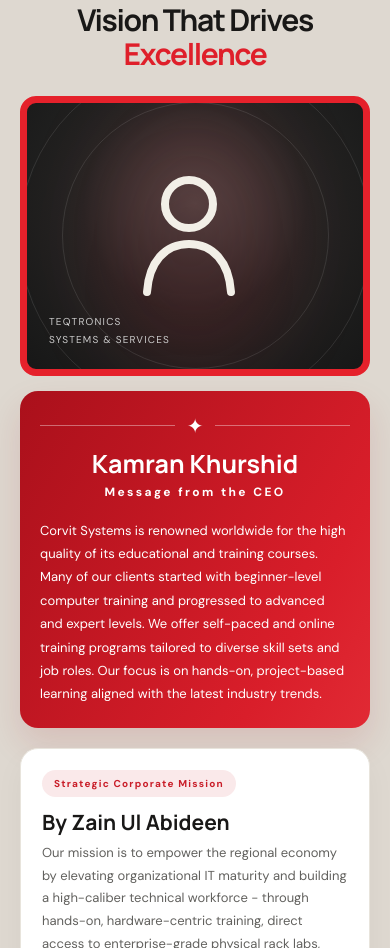
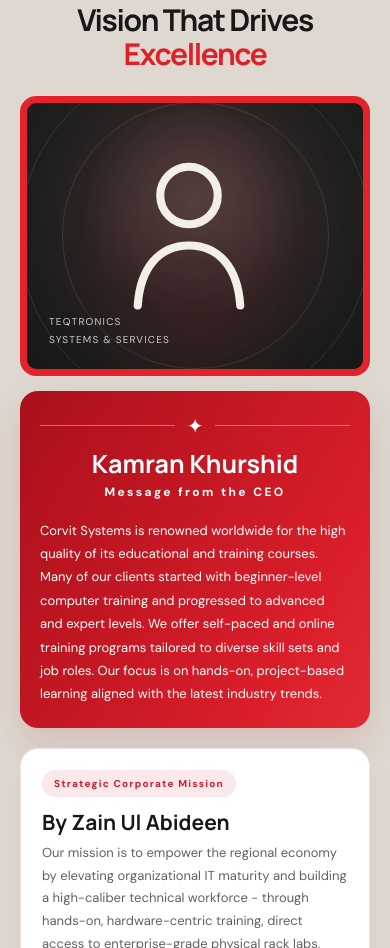
Before and after one commit to craftswithcode/Teqtronics-web, a plain HTML site: page public/index.html in a window 390 px wide. Shown: the part 3206-4154 px from the top of the page. Drawn offline with nearby package versions, Linux system fonts and the light colour scheme.

Commit message:
Update website

```diff
--- a/public/index.html
+++ b/public/index.html
@@ -140,9 +140,9 @@
                 <div class="ceoPortrait" role="img" aria-label="Zain ul Abideen, CEO"><span
                         class="portraitGlow"></span><span class="portraitInitials" aria-label="Person icon"><svg
                             viewBox="0 0 120 140" role="img" aria-hidden="true">
-                            <circle cx="60" cy="38" r="24" fill="none" stroke="currentColor" stroke-width="8" />
-                            <path d="M18 126c2-30 18-48 42-48s40 18 42 48" fill="none" stroke="currentColor"
-                                stroke-width="8" stroke-linecap="round" />
+                                <circle cx="60" cy="38" r="23" fill="none" stroke="currentColor" stroke-width="6.5" />
+                                <path d="M19 126c2-30 17-48 41-48s39 18 41 48" fill="none" stroke="currentColor"
+                                    stroke-width="6.5" stroke-linecap="round" />
                         </svg></span><span class="portraitCaption">TEQTRONICS<br>SYSTEMS &amp; SERVICES</span></div>
                 <div class="leadershipCopy">
                     <div class="ceoCard">
--- a/public/theme.css
+++ b/public/theme.css
@@ -11,7 +11,7 @@ header.mainHeader,.home header.mainHeader{width:100%;min-height:82px;padding:12p
 @media(max-width:900px){header.mainHeader,.home header.mainHeader{padding:12px 20px;flex-wrap:wrap;gap:6px 12px}.mainHeader nav{order:3;flex:1 0 100%;justify-content:center;border-top:1px solid #eee;padding-top:7px}.mainHeader nav a{padding:9px 12px;font-size:12px}.leadershipGrid{grid-template-columns:minmax(230px,.72fr) minmax(0,1.3fr);gap:20px}.ceoPortrait{min-height:500px}.ceoCard{padding:23px}.ceoCard p{font-size:13px}}
 @media(max-width:650px){header.mainHeader,.home header.mainHeader{padding:10px 14px}.mainHeader .brand b{font-size:15px}.mainHeader .brand small{font-size:7px}.mainHeader .mark{font-size:25px}.mainHeader>.button{font-size:9px;padding:11px 12px}.mainHeader nav{gap:0;justify-content:space-between}.mainHeader nav a{padding:8px 6px;font-size:10px}.courseActions{flex-wrap:wrap}.courseActions .button{margin-top:0!important}.leadership{padding:48px 20px!important}.leadershipGrid{grid-template-columns:1fr;gap:15px}.ceoPortrait{min-height:280px;border:7px solid #e5212b;border-radius:16px}.portraitInitials{font-size:120px}.ceoCard{padding:22px 20px}.ceoCard h3{font-size:25px}.missionCard{padding:21px}.leadershipHeading{margin-bottom:24px}}
 
-.ceoPortrait{border:9px solid #e5212b!important;border-radius:22px!important}.portraitInitials svg{display:block;width:clamp(110px,15vw,190px);height:auto;color:#f2efe7;filter:drop-shadow(0 12px 32px #0007)}@media(max-width:650px){.ceoPortrait{border-width:7px!important;border-radius:16px!important}.portraitInitials svg{width:120px}}
+.ceoPortrait{border:9px solid #e5212b!important;border-radius:22px!important}.portraitInitials svg{display:block;width:clamp(170px,20vw,230px);height:auto;color:#f2efe7;filter:drop-shadow(0 14px 34px #0008)}@media(max-width:650px){.ceoPortrait{border-width:7px!important;border-radius:16px!important}.portraitInitials svg{width:150px}}
 
 form:has(.formgrid){width:min(850px,100%);margin:0 auto 24px;padding:clamp(24px,4vw,44px);background:#fff;border:1px solid #e7e5e0;border-radius:16px;box-shadow:0 10px 28px #1b191308}
 form:has(.formgrid)>h2{margin:0 0 30px}
```
